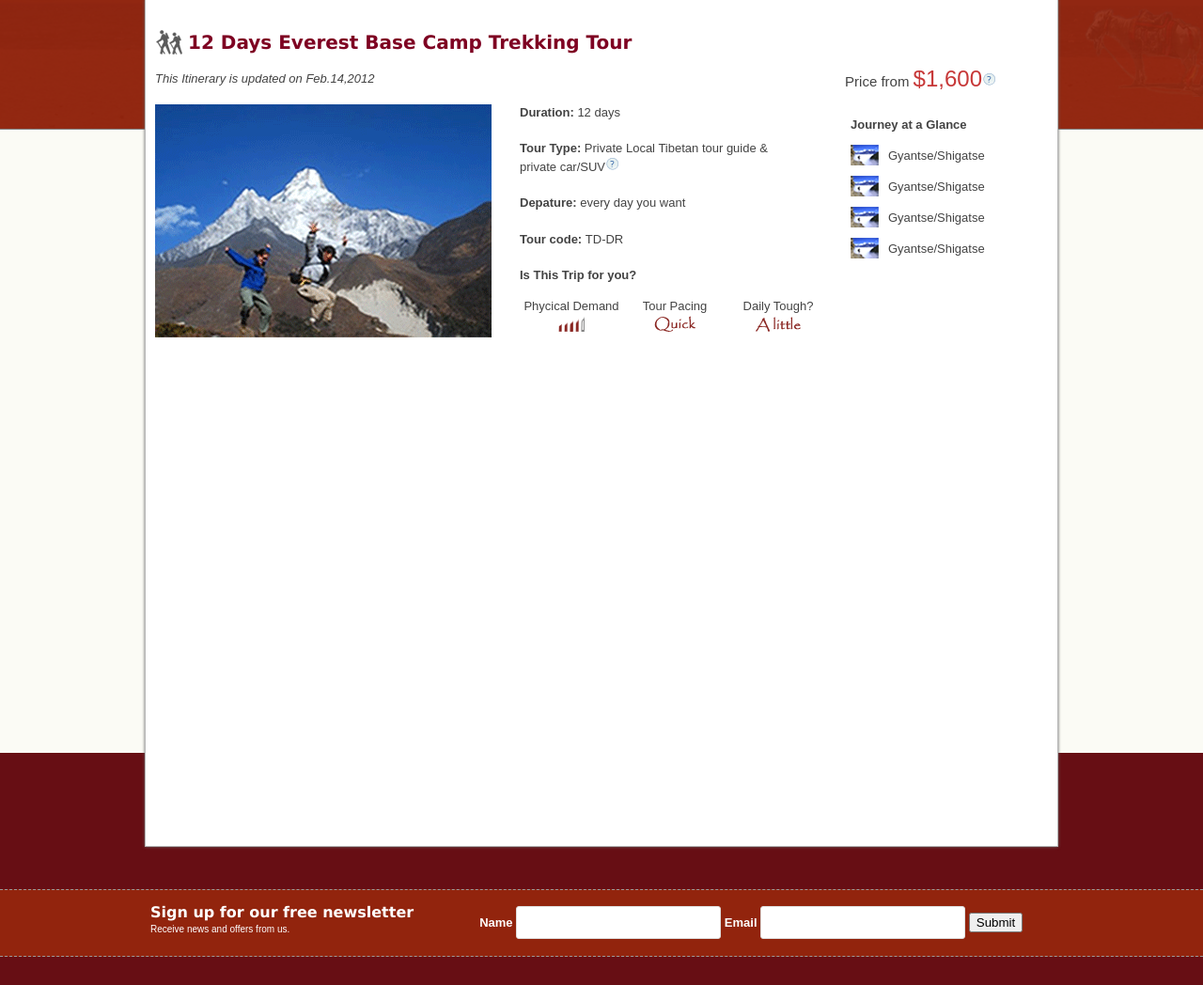
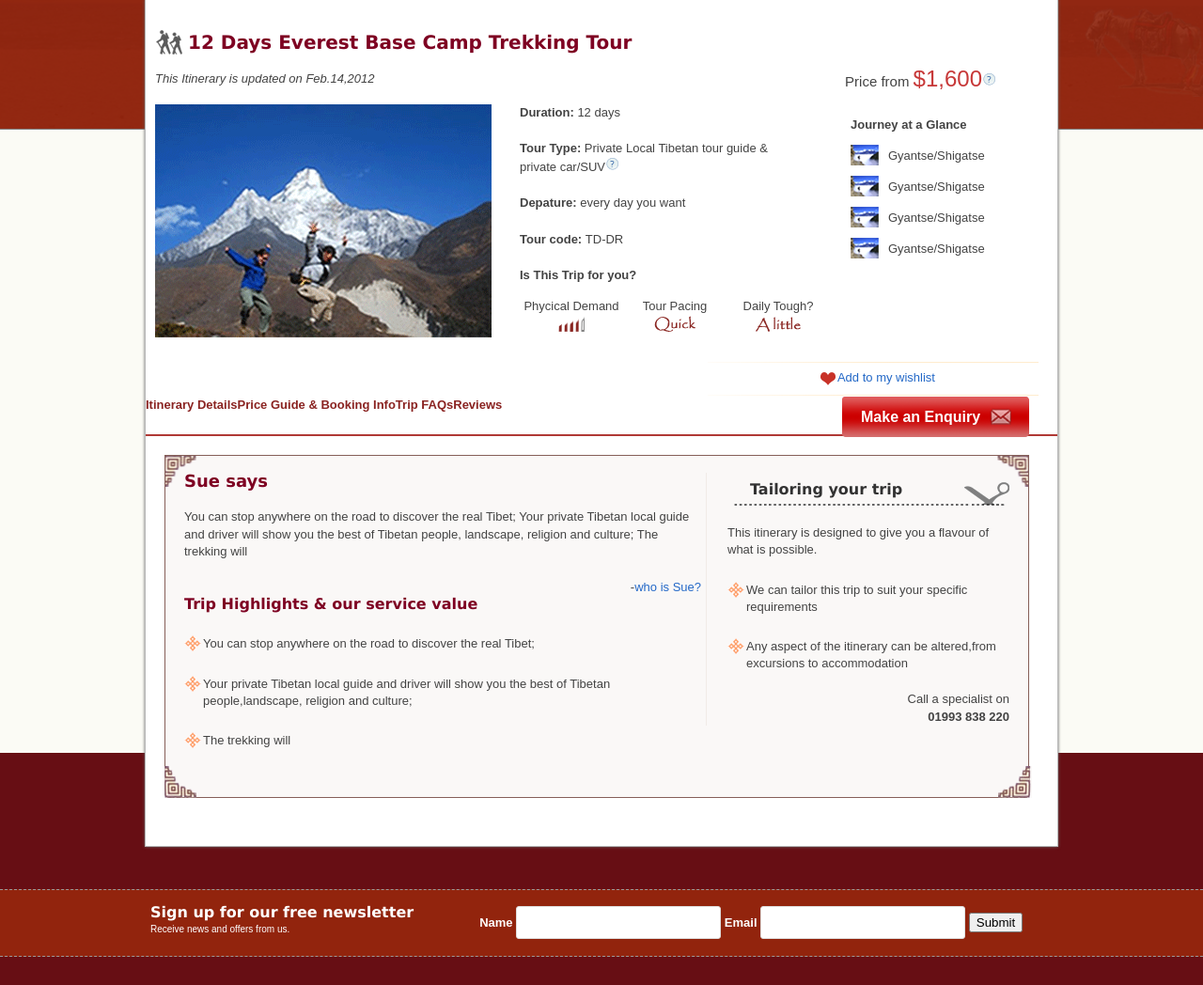
Before and after one commit to hellocreep/TD, a Django app: page /itinerary/ in a window 1280 px wide. Shown: the part 178-1226 px from the top of the page at 94% size. Run offline with Django 3.2, Linux system fonts and the light colour scheme.

Commit message:
itinerary.html

```diff
--- a/pool/assets/styles/itinerary.css
+++ b/pool/assets/styles/itinerary.css
@@ -98,3 +98,143 @@
 	font-weight: bold;
 	padding-left: 0;
 }
+
+.share-tools {
+	height: 37px;
+	background: url(/imagesnew/itinerary/bg-share.png) no-repeat right center;
+	margin-right: 20px;
+}
+
+.share-tools .add-wish {
+	float: right;
+	display: block;
+	background: url(/imagesnew/itinerary/icon-wish.png) no-repeat left center;
+	height: 18px;
+	padding-left: 18px;
+	margin: 8px 110px 8px 0;
+}
+
+/*ITINERARY BODY*/
+.tour-detail {
+	padding: 0 20px;
+}
+
+.tour-tab {
+	height: 40px;
+	border-bottom: 2px solid #b03935;
+}
+.tour-tab li {
+	float: left;
+	color: #8a2321;
+	font-weight: bold;
+}
+
+.tour-tab li.last {
+	float: right;
+	margin: -7px 0 0 0;
+}
+
+.tour-tab li.active {
+	color: #FFFFFF;
+}
+
+.tour-intro {
+	background: url("/imagesnew/itinerary/bg-top-intro.png") no-repeat scroll center -1px #FAF8F7;
+    border-left: 1px solid #865F58;
+    border-right: 1px solid #865F58;
+    border-top: 1px solid #865F58;
+    margin: 20px 0 0;
+    padding: 18px 0;
+    width: 918px;
+}
+
+.tour-intro p {
+	margin-top: 20px;
+}
+
+.tour-intro-foot {
+	background: url(/imagesnew/itinerary/bg-bottom-intro.png) no-repeat -1px 0 #FAF8F7;
+	height: 34px;
+	width: 923px;
+}
+
+.tc-say {
+	float: left;
+	margin-left: 20px;
+	width: 550px;
+}
+
+.tc-say ul li {
+	background: url(/imagesnew/itinerary/icon-list.png) no-repeat left top;
+	padding-left: 20px;
+	margin: 24px 0 0 0;
+}
+
+.tailoring {
+	float: right;
+	margin-right: 20px;
+	width: 300px;
+	border-left: 1px solid #f1ebe7;
+	padding-left: 22px;
+}
+
+.tailoring h2 {
+	font-size: 16px;
+	background: url(/imagesnew/itinerary/bg-tailoring-title.png) no-repeat right bottom;
+	height: 35px;
+	line-height: 35px;
+	color: #323232;
+	padding-left: 24px;
+}
+
+.tailoring ul li{
+	background: url(/imagesnew/itinerary/icon-list.png) no-repeat left top;
+	padding-left: 20px;
+	margin: 24px 0 0 0;
+}
+
+.itinerary-full {
+	margin-top: 40px;
+}
+
+#itinerary h2 {
+	font-size: 18px;
+	margin-bottom: 20px;
+}
+
+.day-by-day {
+	float: left;
+	margin-right: 30px;
+	width: 590px;
+}
+
+.day-by-day .day {
+	font-size: 16px;
+	color: #ff1e00;
+}
+
+.day-by-day h3 {
+	font-size: 13px;
+	color: #434343;
+	margin: 15px 0 20px 10px;
+}
+
+.day-by-day li {
+	border: 1px solid #fff2e1;
+	background: url(/imagesnew/itinerary/bg-day.png) repeat-x 0 0 #fff5f0;
+	margin-bottom: 26px;
+	padding: 0 20px 35px 10px;
+}
+
+.day-by-day .day-des {
+	float: left;
+	width: 340px;
+}
+
+.day-by-day img {
+	float: right;
+	margin: 0 0 50px;
+}
+.itinerary-right {
+	float: right;
+}
--- a/pool/templates/itinerary.html
+++ b/pool/templates/itinerary.html
@@ -65,8 +65,58 @@ private car/SUV<img src="/imagesnew/itinerary/icon-question.png"></li>
             </ul>
         </div>
     </div>
+    <div class="share-tools">
+    	<a class="add-wish" href="#">Add to my wishlist</a>
+    </div>
 
-    <div class="tour-detail"></div>
+    <ul class="tour-tab clearfix">
+		<li>Itinerary Details</li>
+		<li>Price Guide & Booking Info</li>
+		<li>Trip FAQs</li>
+		<li>Reviews</li>
+		<li class="last"><span class="btn-enquiry"><a href="#" class="">Make an Enquiry</a></span></li>
+    </ul>
+    <div class="tour-detail">
+    	<div class="tour-intro clearfix">
+    		<div class="tc-say">
+    			<h2>Sue says</h2>
+    			<p>    You can stop anywhere on the road to discover the real Tibet;
+    Your private Tibetan local guide and driver will show you the best of Tibetan people, landscape, religion and culture;
+    The trekking will
+</p>
+    			<p align="right">-<a href="#">who is Sue?</a></p>
+    			<h3>Trip Highlights & our service value</h3>
+    			<ul>
+    				<li>You can stop anywhere on the road to discover the real Tibet;</li>
+    				<li>Your private Tibetan local guide and driver will show you the best of Tibetan people,landscape, religion and culture;</li>
+					<li>The trekking will</li>
+    			</ul>
+    		</div>
+    		<div class="tailoring">
+    			<h2>Tailoring your trip</h2>
+    			<p>This itinerary is designed to give you a flavour of
+what is possible.</p>
+				<ul>
+					<li>We can tailor this trip to suit your specific requirements</li>
+					<li>Any aspect of the itinerary can be altered,from excursions to accommodation</li>
+				</ul>
+				<p align="right">
+					Call a specialist on </br>
+					<strong>01993 838 220</strong>
+				</p>
+    		</div>
+
+    	</div>
+    	<div class="tour-intro-foot"></div>
+
+    	<div class="itinerary-full clearfix">
+    		<div id="itinerary">
+
+    		</div>
+    		<div class="itinerary-right"></div>
+    	</div>
+
+    </div>
 
     <div class="tour-foot"></div>
 </div>
```
Also changed, not shown: pool/imagesnew/itinerary/bg-bottom-intro.png (added), pool/imagesnew/itinerary/bg-day.png (added), pool/imagesnew/itinerary/bg-share.png (added), pool/imagesnew/itinerary/bg-tailoring-title.png (added), pool/imagesnew/itinerary/bg-top-intro.png (added), pool/imagesnew/itinerary/icon-list.png (added), pool/imagesnew/itinerary/icon-wish.png (added), pool/imagesnew/itinerary/tourtab-detail.png (added), pool/imagesnew/itinerary/tourtab-price.png (added), pool/imagesnew/sample/potala-palace-200-4.jpg (added).
